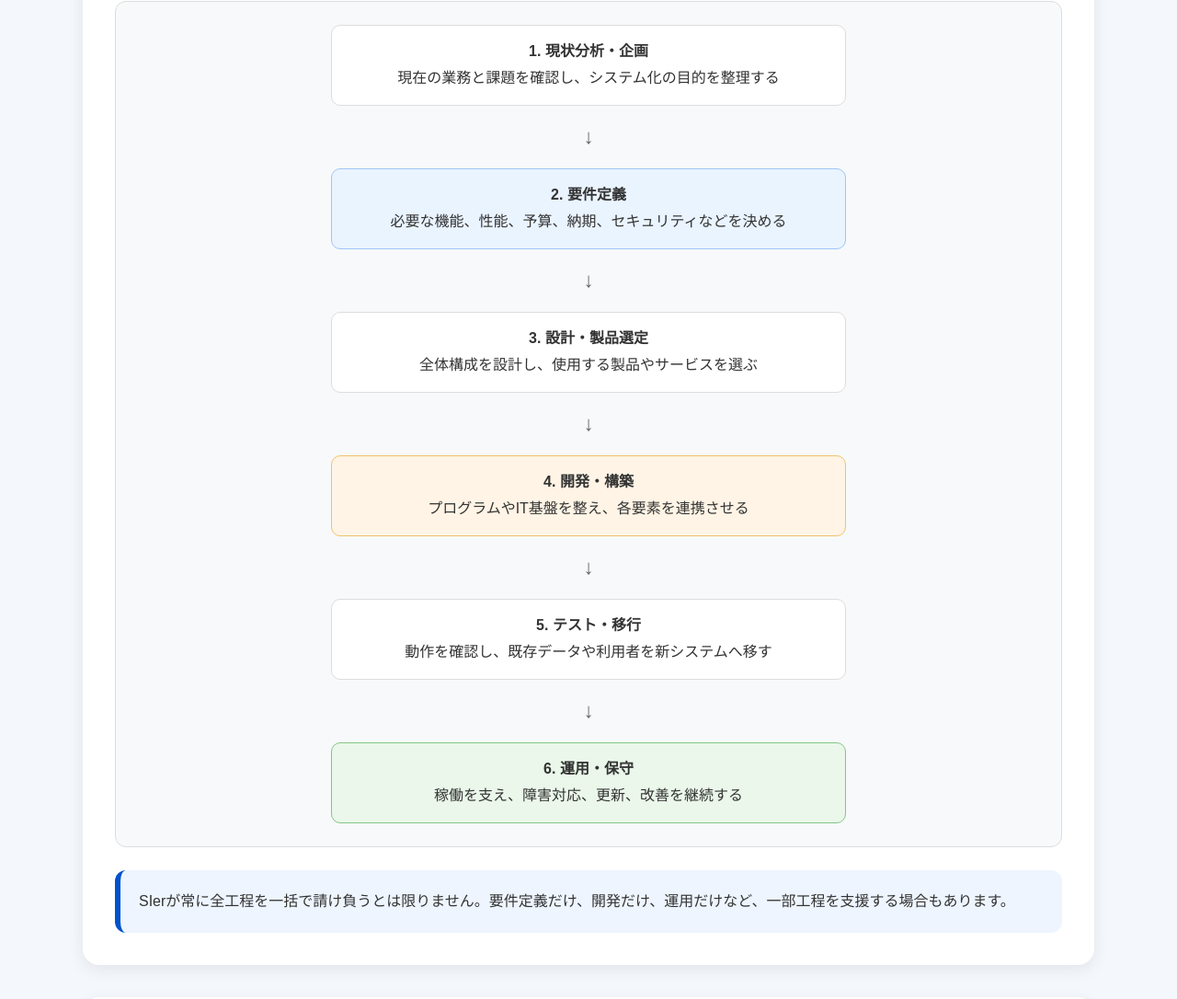
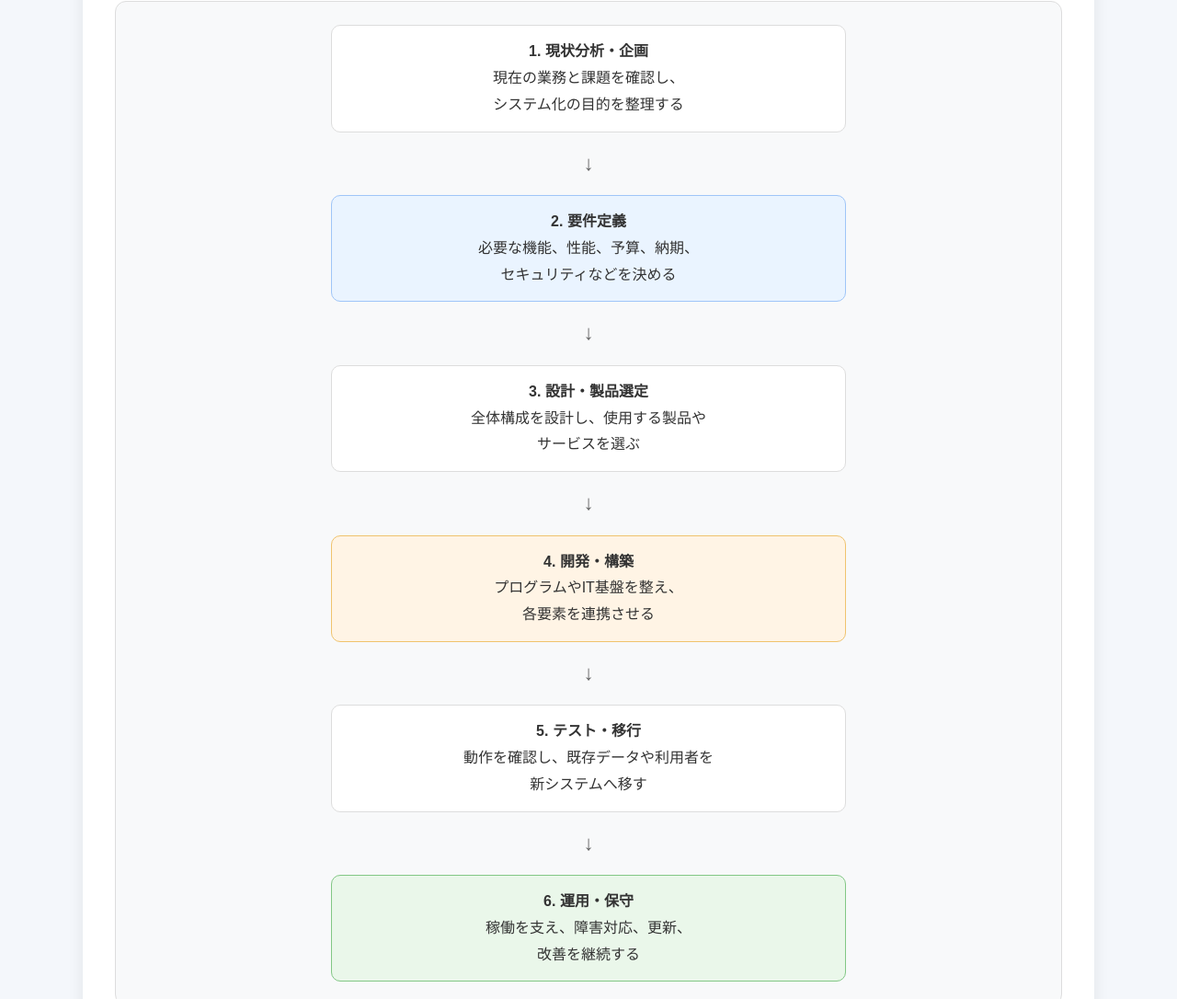
Before and after one commit to ookiiryu-dotcom/it-yo-go, a website built with Vite: page SIer.html in a window 1280 px wide. Shown: the part 2686-3772 px from the top of the page at 92% size. Built offline with nearby package versions, Linux system fonts and the light colour scheme.

Commit message:
Update SIer.html

```diff
--- a/SIer.html
+++ b/SIer.html
@@ -245,7 +245,7 @@
             max-width:560px;
             line-height:1.8;">
             <strong>1. 現状分析・企画</strong><br>
-            現在の業務と課題を確認し、システム化の目的を整理する
+            現在の業務と課題を確認し、<br>システム化の目的を整理する
           </div>
 
           <div style="font-size:1.4em; color:#666;">↓</div>
@@ -259,7 +259,7 @@
             max-width:560px;
             line-height:1.8;">
             <strong>2. 要件定義</strong><br>
-            必要な機能、性能、予算、納期、セキュリティなどを決める
+            必要な機能、性能、予算、納期、<br>セキュリティなどを決める
           </div>
 
           <div style="font-size:1.4em; color:#666;">↓</div>
@@ -273,7 +273,7 @@
             max-width:560px;
             line-height:1.8;">
             <strong>3. 設計・製品選定</strong><br>
-            全体構成を設計し、使用する製品やサービスを選ぶ
+            全体構成を設計し、使用する製品や<br>サービスを選ぶ
           </div>
 
           <div style="font-size:1.4em; color:#666;">↓</div>
@@ -287,7 +287,7 @@
             max-width:560px;
             line-height:1.8;">
             <strong>4. 開発・構築</strong><br>
-            プログラムやIT基盤を整え、各要素を連携させる
+            プログラムやIT基盤を整え、<br>各要素を連携させる
           </div>
 
           <div style="font-size:1.4em; color:#666;">↓</div>
@@ -301,7 +301,7 @@
             max-width:560px;
             line-height:1.8;">
             <strong>5. テスト・移行</strong><br>
-            動作を確認し、既存データや利用者を新システムへ移す
+            動作を確認し、既存データや利用者を<br>新システムへ移す
           </div>
 
           <div style="font-size:1.4em; color:#666;">↓</div>
@@ -315,7 +315,7 @@
             max-width:560px;
             line-height:1.8;">
             <strong>6. 運用・保守</strong><br>
-            稼働を支え、障害対応、更新、改善を継続する
+            稼働を支え、障害対応、更新、<br>改善を継続する
           </div>
 
         </div>
```
